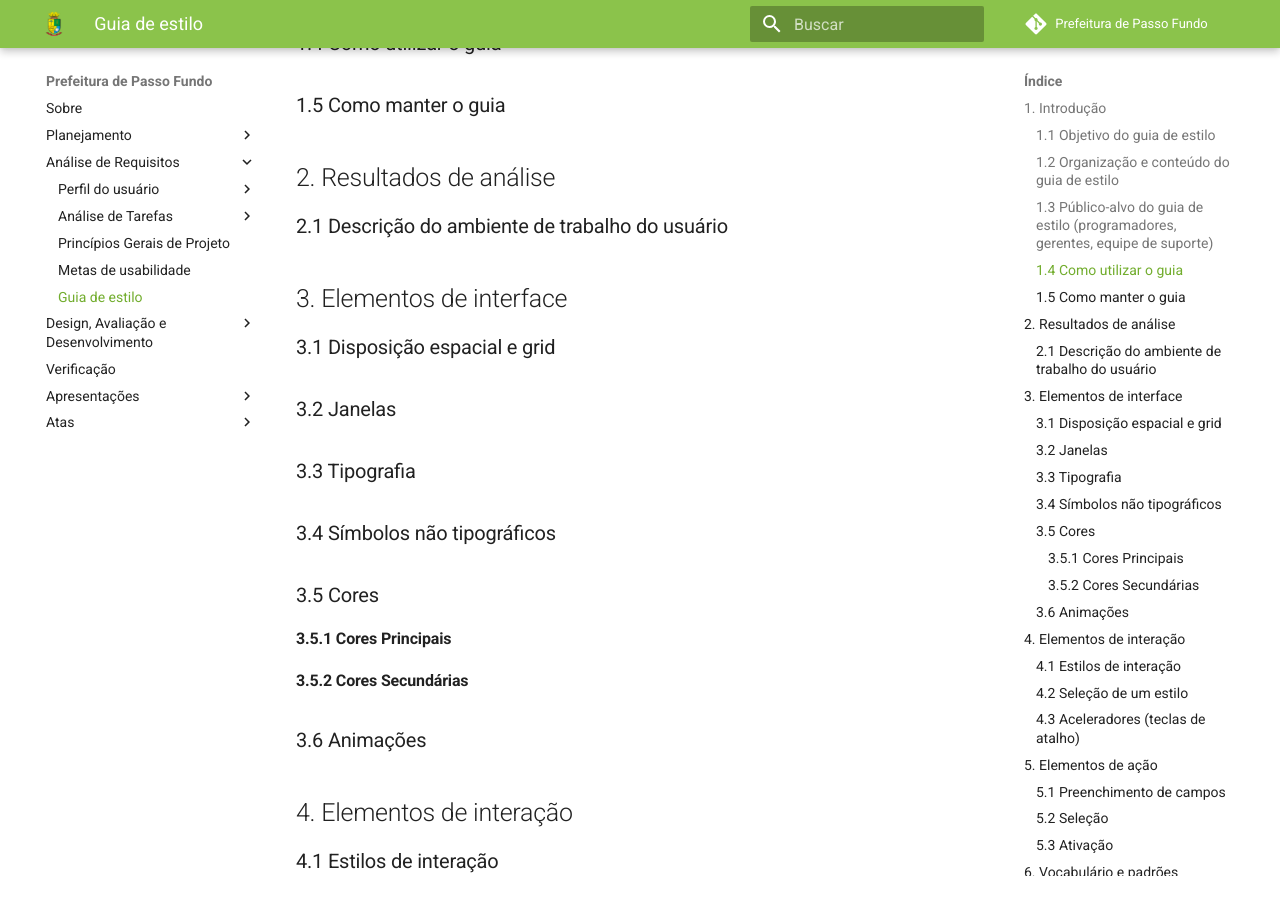
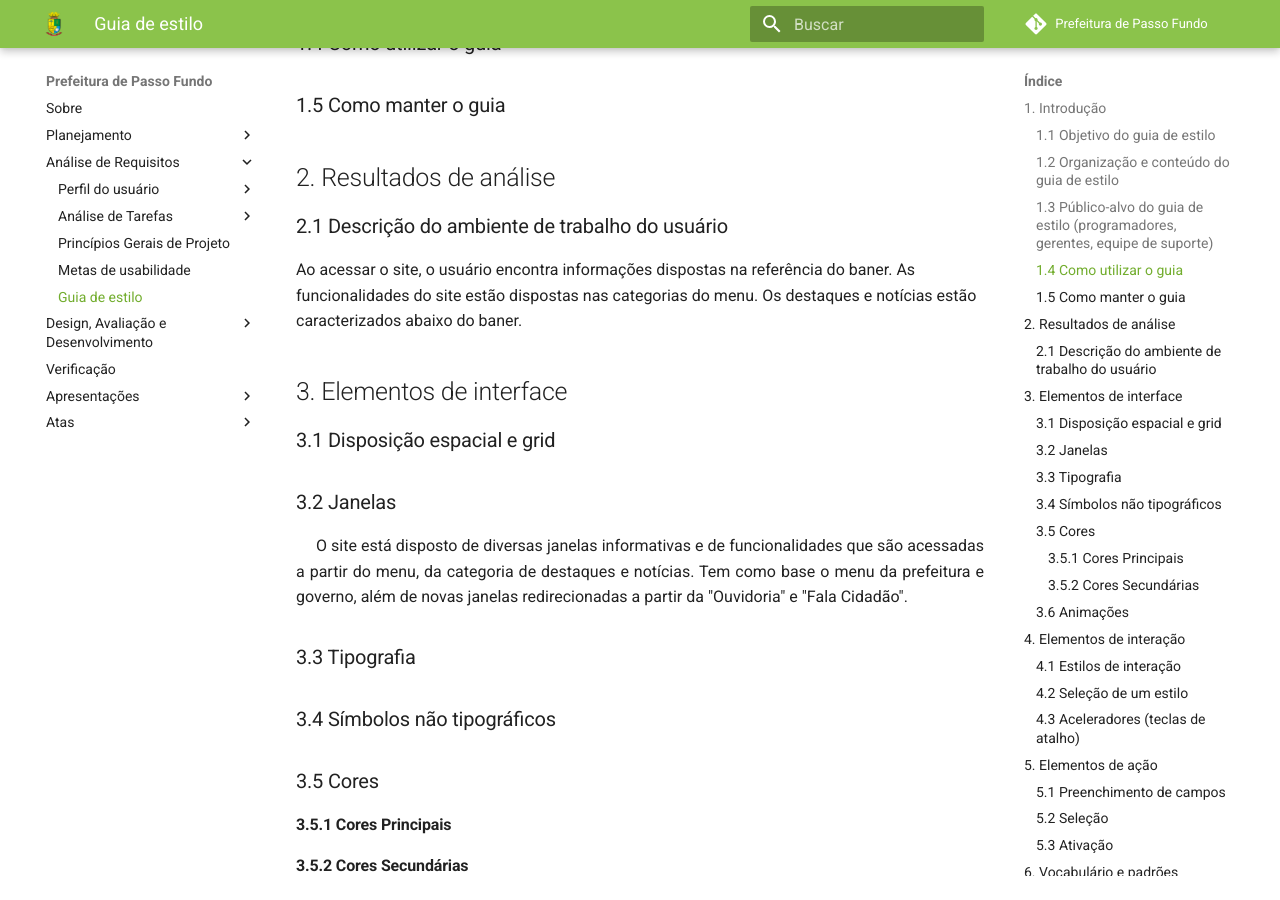
Before and after one commit to Interacao-Humano-Computador/2021.2-Prefeitura-de-Passo-Fundo, an MkDocs documentation site: the page built from docs/AnaliseRequisitos/GuiaEstilo.md, in a window 1280 px wide and 900 px high, scrolled down 558 px. Built offline with MkDocs 1.6.1 and Material for MkDocs 9.7.7, drawn with Linux system fonts in a browser that asks for light colours; comment, search, counter and statistics services are not loaded.

Commit message:
#43 Tópico de Janelas e Análise

```diff
--- a/docs/AnaliseRequisitos/GuiaEstilo.md
+++ b/docs/AnaliseRequisitos/GuiaEstilo.md
@@ -43,6 +43,7 @@
 
 </p>
 
+Ao acessar o site, o usuário encontra informações dispostas na referência do baner. As funcionalidades do site estão dispostas nas categorias do menu. Os destaques e notícias estão caracterizados abaixo do baner.
 
 
 
@@ -55,7 +56,10 @@
 </p>
 
 ### 3.2 Janelas
+<p style="text-indent: 20px; text-align: justify">
 
+O site está disposto de diversas janelas informativas e de funcionalidades que são acessadas a partir do menu, da categoria de destaques e notícias. Tem como base o menu da prefeitura e governo, além de novas janelas redirecionadas a partir da "Ouvidoria" e "Fala Cidadão".
+</p>
 ### 3.3 Tipografia
 <p style="text-indent: 20px; text-align: justify">
 
```
